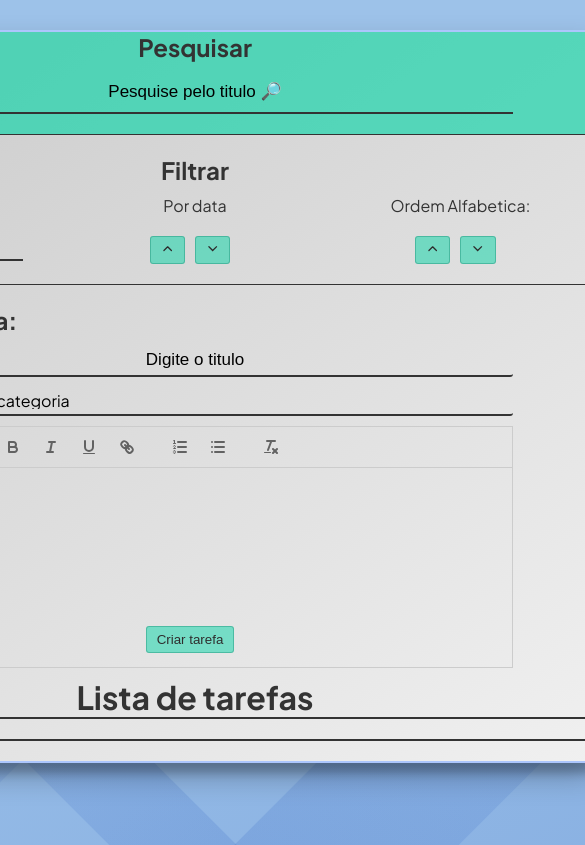
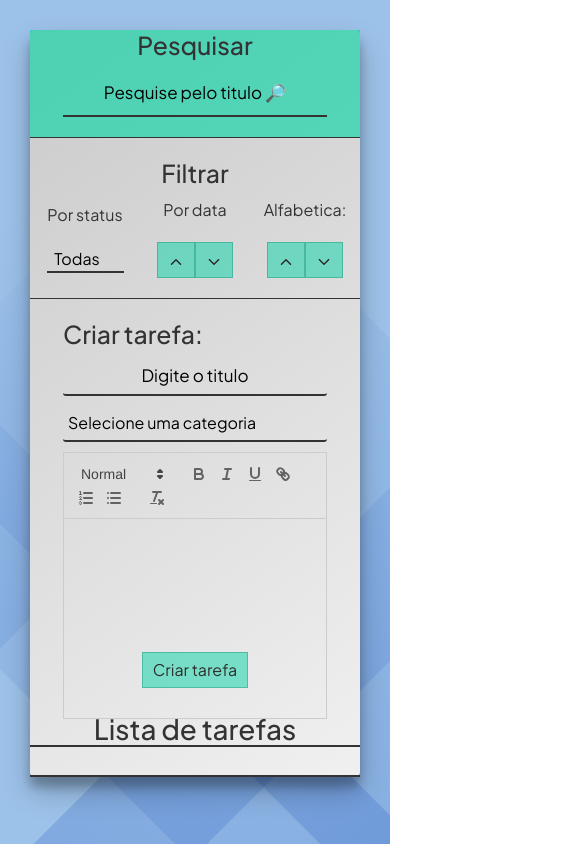
Before and after one commit to Murilo358/ToDoList, a React (Vite) app: page / in a window 390 px wide. Shown: the top 845 px of the page, 585 px wide, since content can reach past the window. Built offline with nearby package versions, Linux system fonts and the light colour scheme.

Commit message:
installing boostrap to responsive

```diff
--- a/package.json
+++ b/package.json
@@ -12,6 +12,7 @@
     "deploy": "gh-pages -d dist"
   },
   "dependencies": {
+    "bootstrap": "^5.3.0",
     "dayjs": "^1.11.8",
     "react": "^18.2.0",
     "react-dom": "^18.2.0",
--- a/src/App.css
+++ b/src/App.css
@@ -25,25 +25,21 @@ body {
   background-size: cover;
   min-height: 100vh;
   padding: 30px;
-  display: flex;
-  justify-content: center;
-  flex-direction: column;
-  align-items: center;
 }
 
 .app {
   font-family: var(--plus-jakarta-sans);
-  border-radius: 0px;
   background: linear-gradient(145deg, #cacaca, #f0f0f0);
-  box-shadow: 11px 11px 62px #d5d5d5, -11px -11px 62px #ebebeb;
   color: var(--primary-color);
   border-radius: 5px;
-  border: 2px solid #acc6fc;
-  min-width: 800px;
-  max-width: 800px;
-  margin: 0 auto 300px;
+  padding: 0px;
+
   box-shadow: rgba(0, 0, 0, 0.25) 0px 14px 28px,
     rgba(0, 0, 0, 0.22) 0px 10px 10px;
+}
+
+.custom-container.container {
+  max-width: 700px;
 }
 
 .app input {
--- a/src/App.jsx
+++ b/src/App.jsx
@@ -4,6 +4,7 @@ import RenderToDo from "./components/RenderToDo";
 import RenderToDoForm from "./components/ToDoForm";
 import Search from "./components/Search";
 import Filter from "./components/Filter";
+import "bootstrap/dist/css/bootstrap.min.css";
 
 function App() {
   const [todo, setTodos] = useState([]);
@@ -79,7 +80,7 @@ function App() {
   const [sortDate, setSortDate] = useState("Crescente");
 
   return (
-    <div className="app">
+    <div className="app gx-0 container custom-container">
       <Search search={search} setSearch={setSearch} />
       <Filter
         filter={filter}
--- a/src/components/Filter.jsx
+++ b/src/components/Filter.jsx
@@ -35,7 +35,7 @@ function Filter({ filter, setFilter, setSort, setSortDate }) {
           </div>
         </div>
         <div className="filter-options-buttons-div">
-          <p>Ordem Alfabetica:</p>
+          <p>Alfabetica:</p>
           <div className="filter-option-buttons">
             <button
               onClick={() => {
--- a/src/css/Filter.css
+++ b/src/css/Filter.css
@@ -18,6 +18,7 @@
 .filter-options-buttons-div,
 .filter-options-select {
   text-align: center;
+
   flex: 1;
 }
 
```
Also changed, not shown: 1 other file (tests, documents, lock files or other folders).
